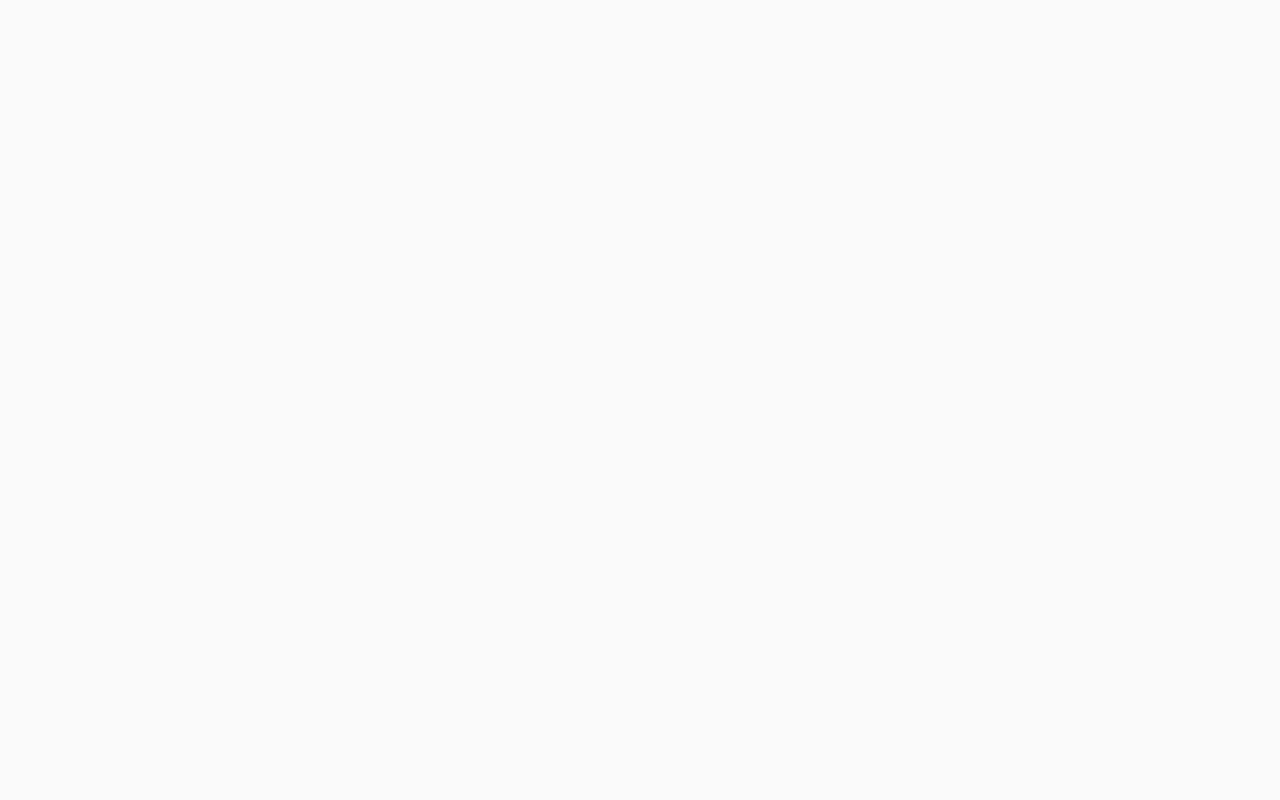
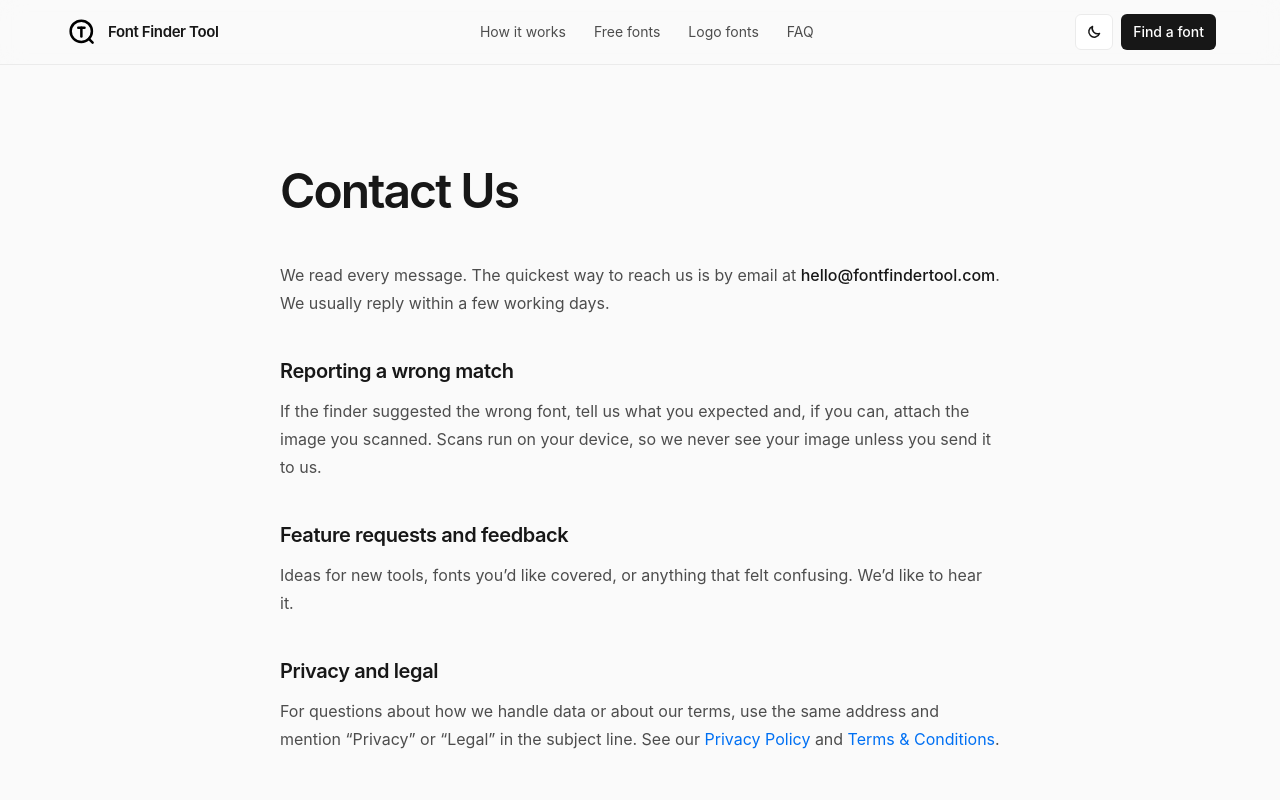
Before and after one commit to aarongonsalves-7/font-finder, an Astro site: page /contact in a window 1280 px wide. Before the commit this address had no page. Shown: the top 800 px of the page. Built offline with nearby package versions, Linux system fonts and the light colour scheme; Astro itself is replaced by a stand-in of ours.

Commit message:
Add Contact Us page and expand About, Privacy and Terms pages
Co-Authored-By: Claude Opus 5.5 <noreply@anthropic.com>

```diff
--- a/src/data/nav.ts
+++ b/src/data/nav.ts
@@ -21,14 +21,15 @@ export const footerNav = [
     links: [
       { label: 'How it works', href: '/#how-it-works' },
       { label: 'FAQ', href: '/#faq' },
-      { label: 'About', href: '/about' }
+      { label: 'About us', href: '/about' },
+      { label: 'Contact us', href: '/contact' }
     ]
   },
   {
     title: 'Legal',
     links: [
-      { label: 'Privacy', href: '/privacy' },
-      { label: 'Terms', href: '/terms' }
+      { label: 'Privacy policy', href: '/privacy' },
+      { label: 'Terms & conditions', href: '/terms' }
     ]
   }
 ];
--- a/src/pages/about.astro
+++ b/src/pages/about.astro
@@ -3,9 +3,9 @@ import ProseLayout from '../layouts/ProseLayout.astro';
 ---
 
 <ProseLayout
-  title="About | Font Finder Tool"
+  title="About Us | Font Finder Tool"
   description="Font Finder Tool helps designers and developers identify fonts from images and find free alternatives."
-  heading="About Font Finder Tool"
+  heading="About Us"
 >
   <p>Font Finder Tool started with a simple frustration: font identifiers tell you a name, then leave you to work out whether you can afford it, whether you’re allowed to use it, and what it actually looks like with your words.</p>
   <p>So we built a finder that only returns fonts you can actually use. Every result is a free, open source Google Font, previewed in your own text, with its license and a direct download link. When your image uses a commercial font, you get the closest free alternatives, and cards note which paid fonts they resemble.</p>
@@ -14,5 +14,5 @@ import ProseLayout from '../layouts/ProseLayout.astro';
   <p>Everything runs in your browser. <a href="https://tesseract.projectnaptha.com" rel="noopener">Tesseract.js</a> reads the letters in your crop, then each letter’s shape and proportions are compared with a prebuilt index of every font on <a href="https://fonts.google.com" rel="noopener">Google Fonts</a> (served via <a href="https://fontsource.org" rel="noopener">Fontsource</a>). Your image is never uploaded.</p>
 
   <h2>Get in touch</h2>
-  <p>Found a wrong match, or want a feature? Email <a href="mailto:hello@fontfindertool.com">hello@fontfindertool.com</a>.</p>
+  <p>Found a wrong match, or want a feature? Email <a href="mailto:hello@fontfindertool.com">hello@fontfindertool.com</a> or visit our <a href="/contact">Contact</a> page.</p>
 </ProseLayout>
--- /dev/null
+++ b/src/pages/contact.astro
@@ -0,0 +1,20 @@
+---
+import ProseLayout from '../layouts/ProseLayout.astro';
+---
+
+<ProseLayout
+  title="Contact Us | Font Finder Tool"
+  description="Get in touch with Font Finder Tool to report a wrong match, suggest a feature or ask a question."
+  heading="Contact Us"
+>
+  <p>We read every message. The quickest way to reach us is by email at <a href="mailto:hello@fontfindertool.com"><strong>hello@fontfindertool.com</strong></a>. We usually reply within a few working days.</p>
+
+  <h2>Reporting a wrong match</h2>
+  <p>If the finder suggested the wrong font, tell us what you expected and, if you can, attach the image you scanned. Scans run on your device, so we never see your image unless you send it to us.</p>
+
+  <h2>Feature requests and feedback</h2>
+  <p>Ideas for new tools, fonts you’d like covered, or anything that felt confusing. We’d like to hear it.</p>
+
+  <h2>Privacy and legal</h2>
+  <p>For questions about how we handle data or about our terms, use the same address and mention “Privacy” or “Legal” in the subject line. See our <a href="/privacy">Privacy Policy</a> and <a href="/terms">Terms &amp; Conditions</a>.</p>
+</ProseLayout>
--- a/src/pages/privacy.astro
+++ b/src/pages/privacy.astro
@@ -28,6 +28,15 @@ import ProseLayout from '../layouts/ProseLayout.astro';
   <h2>Hosting</h2>
   <p>The site is hosted on Cloudflare, which may process request logs (such as IP addresses) to deliver and secure the site. We don’t use advertising or tracking cookies.</p>
 
+  <h2>Children</h2>
+  <p>The site is a general design tool and is not directed at children under 13. We don’t knowingly collect personal information from anyone.</p>
+
+  <h2>Your choices</h2>
+  <p>Because we don’t hold accounts or store your images, there is no personal profile for us to share, sell or delete. If you email us, we use your message only to reply, and you can ask us to delete our correspondence at any time.</p>
+
+  <h2>Changes to this policy</h2>
+  <p>If we change how the site handles data, we’ll update this page and the “Last updated” date above.</p>
+
   <h2>Contact</h2>
-  <p>Questions about privacy? Email <a href="mailto:hello@fontfindertool.com">hello@fontfindertool.com</a>.</p>
+  <p>Questions about privacy? Email <a href="mailto:hello@fontfindertool.com">hello@fontfindertool.com</a> or visit our <a href="/contact">Contact</a> page.</p>
 </ProseLayout>
--- a/src/pages/terms.astro
+++ b/src/pages/terms.astro
@@ -3,9 +3,9 @@ import ProseLayout from '../layouts/ProseLayout.astro';
 ---
 
 <ProseLayout
-  title="Terms of Service | Font Finder Tool"
+  title="Terms & Conditions | Font Finder Tool"
   description="The terms that apply when you use Font Finder Tool."
-  heading="Terms of Service"
+  heading="Terms & Conditions"
   updated="October 12, 2026"
 >
   <p>By using fontfindertool.com you agree to these terms.</p>
@@ -22,6 +22,12 @@ import ProseLayout from '../layouts/ProseLayout.astro';
   <h2>Font licenses</h2>
   <p>We don’t sell or license fonts. Suggested fonts come from Google Fonts and are distributed under their own open licenses; license summaries are provided for convenience. Check the font’s page for the full terms. Notes that a font resembles a commercial typeface are for reference only and imply no affiliation with that typeface’s owner. Using a font does not grant rights to any trademark or logo it appears in.</p>
 
+  <h2>Our content</h2>
+  <p>The site’s design, text, code and font index are owned by Font Finder Tool. You may share links to the site, but don’t copy or republish substantial parts of it without permission. Font names and trademarks belong to their respective owners.</p>
+
+  <h2>Limitation of liability</h2>
+  <p>To the fullest extent permitted by law, Font Finder Tool is not liable for any indirect, incidental or consequential loss arising from your use of the site or its results, including any decision to use a suggested font. Always confirm a font’s license before using it in your work.</p>
+
   <h2>Third party links</h2>
   <p>Results link to third party sites such as Google Fonts and Fontsource. We are not responsible for their content or terms.</p>
 
@@ -29,5 +35,5 @@ import ProseLayout from '../layouts/ProseLayout.astro';
   <p>We may update these terms. Continued use after changes means you accept them.</p>
 
   <h2>Contact</h2>
-  <p>Email <a href="mailto:hello@fontfindertool.com">hello@fontfindertool.com</a>.</p>
+  <p>Questions about these terms? See our <a href="/contact">Contact</a> page or email <a href="mailto:hello@fontfindertool.com">hello@fontfindertool.com</a>.</p>
 </ProseLayout>
```
